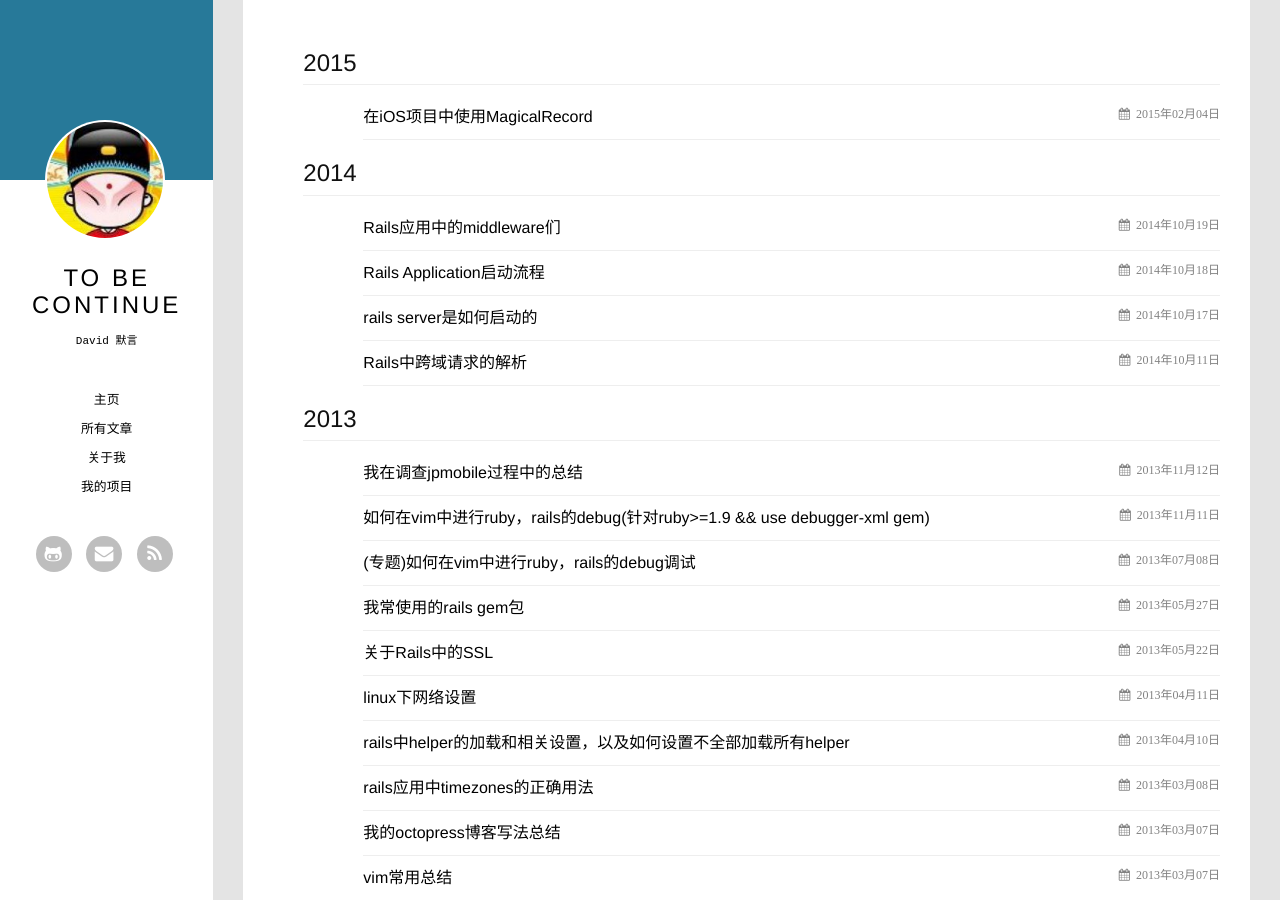
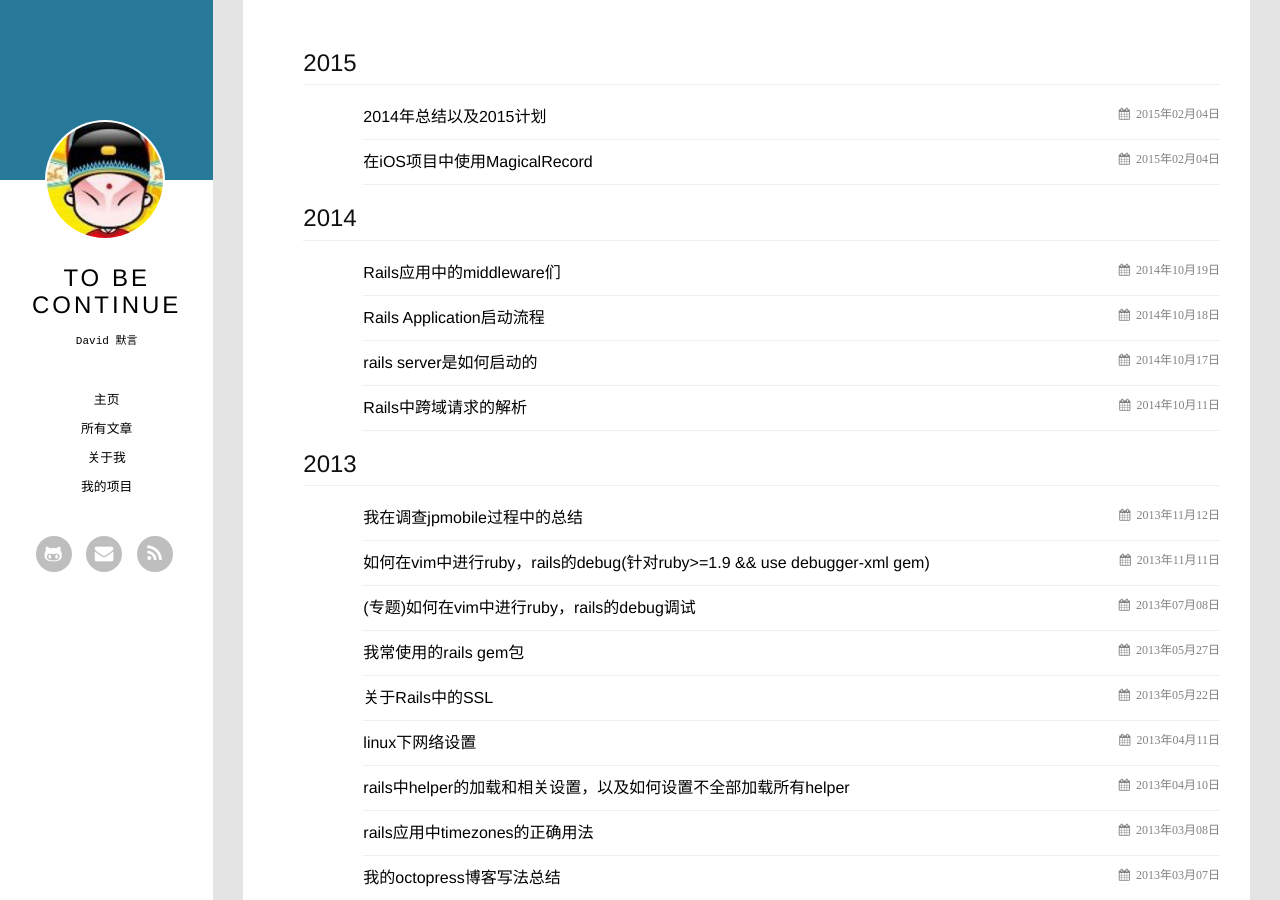
Before and after one commit to MakeItEasy/makeiteasy.github.com, a Jekyll site: the page built from archives.html, in a window 1280 px wide and 900 px high. Built offline with Jekyll 4.4.1, drawn with Linux system fonts in a browser that asks for light colours; Markdown is read by kramdown in place of the engine named in the settings; some of the changed lines change nothing that is shown.

Commit message:
添加了计划post

````diff
--- /dev/null
+++ b/_posts/2015-02-04-2014-end-and-2015-plan.markdown
@@ -0,0 +1,49 @@
+---
+layout: post
+title: "2014年总结以及2015计划"
+date: "2015-02-04 16:49:03"
+---
+
+2014年已经过去一个月了，很早就想总结一下，可惜一直拖延到现在^~^
+
+#### 2014年总结
+
+##### 工作上
+
+* 4月份辞去了日本的工作，归国奋斗
+* 7月份~ [ 车辆年检服务网 ](http://www.xiansc.cn)
+从7月份开始一直从零开始做车辆年检服务网的项目，终于在2014/12/18日正式上线，
+很欣慰自己坚持了下来，虽然今后还有更多的事情需要维护。
+* 12月份~ IOS学习
+回到了两年前的公司，开始着手学习IOS，虽然开始的比较晚，但是希望自己能够掌握一种移动开发的技术。
+* 个人博客
+迁移到了Jekyll，但是整个2014年总共没有写几篇博客，希望能够2015年多多产出。
+
+##### 生活上
+
+* 我最心疼可爱的宝贝女儿出生了！！！(从此我也有了自己的小棉袄^-^)
+* 6月份买了车，希望能多带家人出去玩
+* 坚持了8个月的全职丈夫，照顾老婆
+当一切都过去以后，当听到产房传来宝宝第一声啼哭的时候，你会发现，这一切都是那么的值得。
+男人一定要好好照顾自己的老婆，因为你无法想像她为这个家付出了多少，又牺牲了多少。
+
+
+#### 2015年计划
+
+##### 工作上
+
+* 能够坚持一年至少12篇技术博客（一月一篇的频率）
+* 有一个自己的IOS App产品上线
+* 读至少5本书（3本技术，1本育儿，1本人文）
+* 英语单词记忆，英语听力训练（目标:基本能够听懂英文技术视频）
+
+##### 生活上
+
+* 带上老婆出去旅游
+* 坚持羽毛球运动，跑步
+
+##### 关注的技术方向
+
+* [Docker](https://www.docker.com/)
+* [ECMAScript 6](http://es6.ruanyifeng.com/)
+* HTML5开发移动App
--- a/_posts/2015-02-04-use-magicalrecord-with-coredata.markdown
+++ b/_posts/2015-02-04-use-magicalrecord-with-coredata.markdown
@@ -22,6 +22,7 @@ tags: [ios]
 # Podfile中添加以下内容
 pod "MagicalRecord"
 ```
+<!-- more -->
 
 #### 新建项目以及配置
 
````
